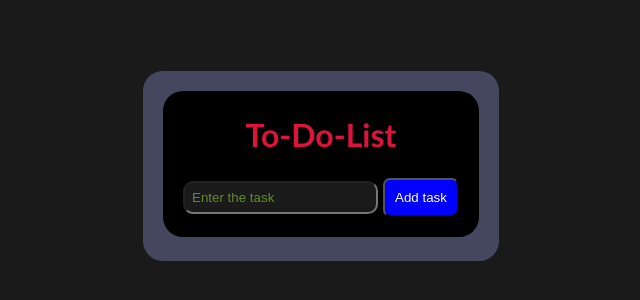
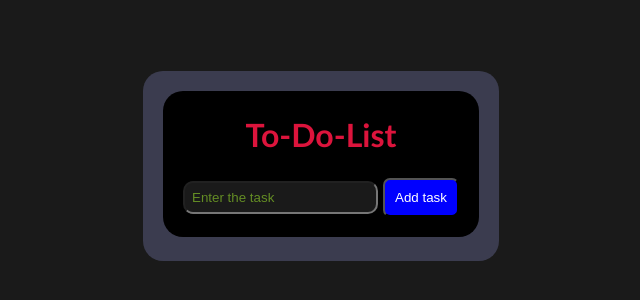
Before and after one commit to suhasbm09/To-Do-List, a plain HTML site: page index.html in a window 1280 px wide. Shown: the part 234-534 px from the top of the page, without its empty margins (319-959 px from the left). Drawn offline with Linux system fonts and the light colour scheme.

```diff
--- a/style.css
+++ b/style.css
@@ -19,7 +19,7 @@ body {
 
 }
 .container {
-    background-color:rgba(169, 174, 255, 0.3);
+    background-color:rgba(135, 138, 201, 0.3);
     padding: 20px;
     border-radius: 20px;
 }
```
